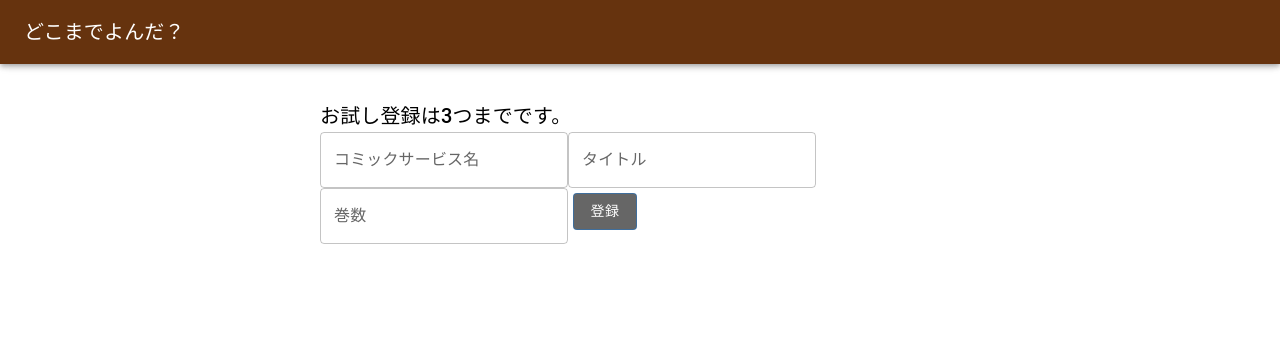
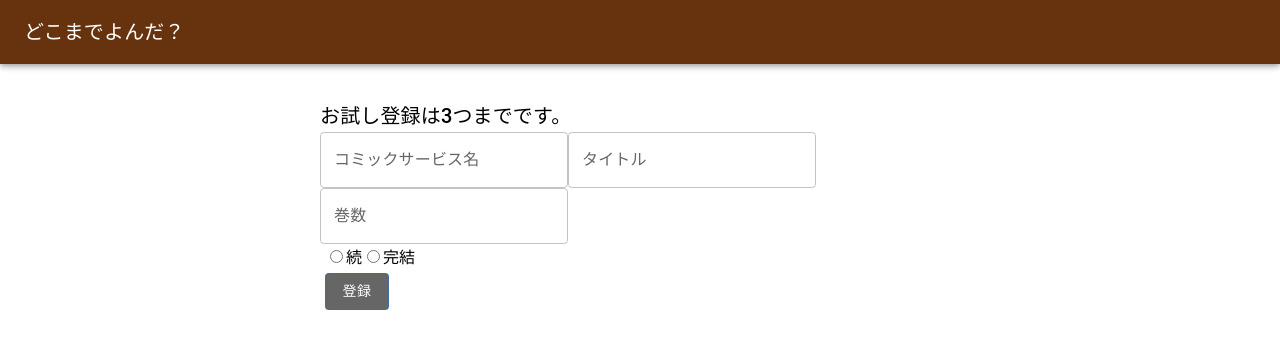
Before and after one commit to kana2212/ComicLogAPI, a React (Create React App) app in the folder frontend/: page /logpage in a window 1280 px wide. Shown: the top 348 px of the page. Built offline with nearby package versions, Linux system fonts and the light colour scheme.

Commit message:
登録結果を表示できるよう調整

```diff
--- a/frontend/src/App.js
+++ b/frontend/src/App.js
@@ -1,12 +1,15 @@
 import React from 'react';
 import { BrowserRouter } from 'react-router-dom';
 import './App.css';
+import { ComicInputProvider } from './hooks/ComicInputProvider';
 import { Router } from './router/Router';
 
 function App() {
   return (
     <BrowserRouter>
+    <ComicInputProvider>
     <Router />
+    </ComicInputProvider>
   </BrowserRouter>
   );
 }
--- a/frontend/src/component/molecules/user/CustomCheckBox.jsx
+++ b/frontend/src/component/molecules/user/CustomCheckBox.jsx
@@ -1,30 +1,29 @@
-import React, { useState } from "react";
+import React from "react";
 
-export const CustomCheckBox = () => {
-  const [selectedOption, setSelectedOption] = useState("");
-
+export const CustomCheckBox = ({ handleCheckBoxChange }) => {
   const handleChange = (e) => {
-    setSelectedOption(e.target.value);
+    handleCheckBoxChange(e.target.value);
   };
 
   return (
-    <form style={{ paddingLeft: "5px" }}>
+    <div style={{ paddingLeft: "5px" }}>
+      {" "}
       <input
         type="radio"
+        name="status"
         id="themeChecked1"
-        value="checked1"
-        checked={selectedOption === "checked1"}
+        value="続"
         onChange={handleChange}
       />
       <label htmlFor="themeChecked1">続</label>
       <input
         type="radio"
+        name="status"
         id="themeChecked2"
-        value="checked2"
-        checked={selectedOption === "checked2"}
+        value="完結"
         onChange={handleChange}
       />
       <label htmlFor="themeChecked2">完結</label>
-    </form>
+    </div>
   );
 };
--- /dev/null
+++ b/frontend/src/component/pages/ComicLogTable.jsx
@@ -0,0 +1,30 @@
+import {
+  Table,
+  TableBody,
+  TableCell,
+  TableContainer,
+  TableRow,
+} from "@mui/material";
+import React from "react";
+import { useComicInput } from "../../hooks/ComicInputProvider";
+
+export default function ComicLogTable() {
+  const { comicList } = useComicInput();
+
+  return (
+    <TableContainer>
+      <Table>
+        <TableBody>
+          {comicList.map((comic, index) => (
+            <TableRow key={index}>
+              <TableCell>{comic.comicServiceName}</TableCell>
+              <TableCell>{comic.comicTitle}</TableCell>
+              <TableCell>{comic.volumes}</TableCell>
+              <TableCell>{comic.status}</TableCell>
+            </TableRow>
+          ))}
+        </TableBody>
+      </Table>
+    </TableContainer>
+  );
+}
--- a/frontend/src/component/pages/LogPage.jsx
+++ b/frontend/src/component/pages/LogPage.jsx
@@ -1,27 +1,10 @@
-import { Button, List, ListItem, Typography } from "@mui/material";
-import React, { useState } from "react";
+import { Typography } from "@mui/material";
+import React from "react";
 import { Link } from "react-router-dom";
 import { CreateComicInput } from "../../hooks/CreateComicInput";
-import { DeleteComicLog } from "../../hooks/DeleteComicLog";
-import { EditComicLog } from "../../hooks/EditComicLog";
 import HeaderLayout from "../atoms/HeaderLayout";
-import { CustomCheckBox } from "../molecules/user/CustomCheckBox";
 
 export const LogPage = () => {
-  const { onClickRegistration } = CreateComicInput;
-
-  const { onClickUpdate } = EditComicLog;
-
-  const { deleteComicList } = DeleteComicLog;
-
-  const [comicList] = useState([]);
-
-  // const onChangeNewServiceName = (e) => setComicServiceName(e.target.value);
-  // const onChangeNewTitle = (e) => setComicTitle(e.target.value);
-  // const onChangeNewVolumes = (e) => setVolumes(e.target.value);
-
-  // const isMaxLimitRegister = comicList.length >= 3;
-
   return (
     <div
       style={{ display: "flex", justifyContent: "center", marginTop: "100px" }}
@@ -34,71 +17,6 @@ export const LogPage = () => {
           お試し登録は3つまでです。
         </Typography>
         <CreateComicInput />
-        {/* <TextField
-          variant="outlined"
-          onChange={onChangeNewServiceName}
-          label="コミックサービス名"
-          value={comicServiceName}
-          sx={{ maxWidth: 360 }}
-        />
-        <TextField
-          variant="outlined"
-          onChange={onChangeNewTitle}
-          label="タイトル"
-          value={comicTitle}
-          sx={{ maxWidth: 360 }}
-        />
-        <TextField
-          variant="outlined"
-          onChange={onChangeNewVolumes}
-          label="巻数"
-          value={volumes}
-        />
-        {isMaxLimitRegister && (
-          <p style={{ color: "red" }}>登録できる項目は3つまでです。</p>
-        )}
-        <Button
-          size="medium"
-          variant="outlined"
-          sx={{ bgcolor: "text.secondary", color: "#fff", margin: "5px" }}
-          onClick={onClickRegistration}
-          disabled={isMaxLimitRegister}
-        >
-          登録
-        </Button> */}
-        <List style={{ display: "block" }}>
-          {comicList.map((comic) => (
-            <ListItem divider key={comic.id}>
-              <Typography
-                style={{ color: comic.isDone ? "green" : "" }}
-                sx={{ justifyContent: "space-around" }}
-              >
-                {comic.comicServiceName} - {comic.comicTitle} - {comic.volumes}{" "}
-              </Typography>
-              <CustomCheckBox />
-              <Button
-                onClick={() => onClickUpdate(comic.id)}
-                variant="contained"
-                sx={{ marginLeft: 2, bgcolor: "#ffab40" }}
-              ></Button>
-              <Button
-                size="medium"
-                variant="outlined"
-                sx={{ bgcolor: "text.secondary", color: "#fff", margin: "5px" }}
-                onClick={onClickRegistration}
-              >
-                登録
-              </Button>
-              <Button
-                onClick={() => deleteComicList(comic.id)}
-                variant="contained"
-                sx={{ marginLeft: 2, bgcolor: "#448aff" }}
-              >
-                削除
-              </Button>
-            </ListItem>
-          ))}
-        </List>
       </div>
     </div>
   );
--- /dev/null
+++ b/frontend/src/hooks/ComicInputProvider.jsx
@@ -0,0 +1,25 @@
+import React, { createContext, useContext, useState } from "react";
+
+const ComicInputContext = createContext();
+
+export const ComicInputProvider = ({ children }) => {
+  const [inputData, setInputData] = useState({
+    comicServiceName: "",
+    comicTitle: "",
+    volumes: "",
+  });
+
+  const [comicList, setComicList] = useState([]);
+
+  return (
+    <ComicInputContext.Provider
+      value={{ inputData, setInputData, comicList, setComicList }}
+    >
+      {children}
+    </ComicInputContext.Provider>
+  );
+};
+
+export const useComicInput = () => {
+  return useContext(ComicInputContext);
+};
--- a/frontend/src/hooks/CreateComicInput.jsx
+++ b/frontend/src/hooks/CreateComicInput.jsx
@@ -1,90 +1,92 @@
-import { Button, TextField } from "@mui/material";
+import { Button, FormControl, TextField } from "@mui/material";
 import { useState } from "react";
+import { useForm } from "react-hook-form";
 import { instance } from "../axios/config";
+import { CustomCheckBox } from "../component/molecules/user/CustomCheckBox";
+import ComicLogTable from "../component/pages/ComicLogTable";
+import { useComicInput } from "./ComicInputProvider";
+import { useMessage } from "./useMessage";
 
 export const CreateComicInput = () => {
-  const handleValueChange = (newValue) => {
-    setComicList(newValue);
+  const { inputData, setInputData, setComicList } = useComicInput();
+  const { notifySuccess, notifyError } = useMessage();
+  const [status, setStatus] = useState("");
+
+  const handleCheckBoxChange = (selectedStatus) => {
+    setStatus(selectedStatus);
   };
-  const [comicServiceName, setComicServiceName] = useState("");
-  const [comicTitle, setComicTitle] = useState("");
-  const [volumes, setVolumes] = useState("");
-  const [comicList, setComicList] = useState([]);
-  const [alert, setAlert] = useState({ title: "", status: "" });
+  const {
+    register,
+    handleSubmit,
+    formState: { errors },
+  } = useForm();
 
-  const onChangeNewServiceName = (e) => setComicServiceName(e.target.value);
-  const onChangeNewTitle = (e) => setComicTitle(e.target.value);
-  const onChangeNewVolumes = (e) => setVolumes(e.target.value);
+  const onSubmit = async (data) => {
+    try {
+      const payload = {
+        ...data,
+        status: status,
+      };
+      const response = await instance.post("/comiclogs", payload, data);
+      setComicList((oldList) => [...oldList, response.data]);
+      console.log(response);
+      setInputData({
+        comicServiceName: "",
+        comicTitle: "",
+        volumes: "",
+      });
+      notifySuccess("登録成功");
 
-  const onClickRegistration = async () => {
-    try {
-      const response = await instance.post("/comiclogs", {
-        comicServiceName,
-        comicTitle,
-        volumes,
-      });
-      console.log(response);
-      setComicServiceName("");
-      setComicTitle("");
-      setVolumes("");
-      setAlert({ title: "登録成功", status: "success" });
-
-      const updatedResponse = await instance.get(
-        "http://localhost:8080/comiclogs"
-      );
-      handleValueChange(updatedResponse.data);
-    } catch (err) {
-      console.error(err);
-      setAlert({ title: "登録失敗", status: "error" });
+      const createResponse = await instance.get("/comiclogs");
+      setComicList(createResponse.data);
+    } catch (error) {
+      notifyError("登録失敗");
     }
   };
 
-  const isMaxLimitRegister = comicList.length >= 3;
-
   return (
+    <form onSubmit={handleSubmit(onSubmit)}>
       <>
+        <FormControl>
           <TextField
+            {...register("comicServiceName", { required: true })}
+            label="コミックサービス名"
             variant="outlined"
-        onChange={onChangeNewServiceName}
-        label="コミックサービス名"
-        value={comicServiceName}
             sx={{ maxWidth: 360 }}
           />
+          {errors.comicServiceName && (
+            <span>コミックサービス名を入力してください</span>
+          )}
+        </FormControl>
+        <FormControl>
           <TextField
+            {...register("comicTitle", { required: true })}
+            label="タイトル"
             variant="outlined"
-        onChange={onChangeNewTitle}
-        label="タイトル"
-        value={comicTitle}
             sx={{ maxWidth: 360 }}
           />
+          {errors.comicTitle && <span>タイトルを入力してください</span>}
+        </FormControl>
+        <FormControl>
           <TextField
+            {...register("volumes", { pattern: /^[0-9]*$/ })}
+            label="巻数"
             variant="outlined"
-        onChange={onChangeNewVolumes}
-        label="巻数"
-        value={volumes}
+            sx={{ maxWidth: 360 }}
           />
-      {isMaxLimitRegister && (
-        <p style={{ color: "red" }}>登録できる項目は3つまでです。</p>
-      )}
+          {errors.volumes && <span>数字を入力してください</span>}
+        </FormControl>
+        <CustomCheckBox handleCheckBoxChange={handleCheckBoxChange} />
         <Button
+          type="submit"
           size="medium"
           variant="outlined"
           sx={{ bgcolor: "text.secondary", color: "#fff", margin: "5px" }}
-        onClick={onClickRegistration}
-        disabled={isMaxLimitRegister}
         >
           登録
         </Button>
       </>
+      <ComicLogTable inputData={inputData} />
+    </form>
   );
-
-  // return {
-  //   comicServiceName,
-  //   setComicServiceName,
-  //   comicTitle,
-  //   setComicTitle,
-  //   volumes,
-  //   setVolumes,
-  //   onClickRegistration,
-  // };
 };
--- a/frontend/src/hooks/EditComicLog.jsx
+++ b/frontend/src/hooks/EditComicLog.jsx
@@ -1,59 +1,59 @@
-import { useEffect, useState } from "react";
+import { Button } from "@mui/material";
+import { memo, useEffect, useState } from "react";
+import { toast } from "react-hot-toast";
 import { useNavigate, useParams } from "react-router-dom";
 import { instance } from "../axios/config";
+import { useComicInput } from "./ComicInputProvider";
 
-export const EditComicLog = () => {
+export const EditComicLog = memo((props) => {
+  const { updateComicList, setUpdateComicList } = props;
   const { id } = useParams();
+  const { inputData } = useComicInput();
+
   const navigate = useNavigate();
 
-  const [comicServiceName, setComicServiceName] = useState("");
-  const [comicTitle, setComicTitle] = useState("");
-  const [volumes, setVolumes] = useState("");
-  const [comicList, setComicList] = useState([]);
-  const [setAlert] = useState({ title: "", status: "" });
+  const [updateServiceName, setUpdateServiceName] = useState("");
+  const [updateTitle, setUpdateTitle] = useState("");
+  const [updateVolumes, setUpdateVolumes] = useState("");
+
+  const onChangeUpdateServiceName = (e) => setUpdateServiceName(e.target.value);
+  const onChangeUpdateTitle = (e) => setUpdateTitle(e.target.value);
+  const onChangeUpdateVolumes = (e) => setUpdateVolumes(e.target.value);
 
   useEffect(() => {
-    instance
-      .get("/comiclogs/" + id)
-      .then((response) => {
-        setComicList(response.data);
-      })
-      .catch((error) => console.log(error));
-  }, [id]);
+    setUpdateServiceName(updateComicList?.comicServiceName ?? "");
+    setUpdateTitle(updateComicList?.comicTitle ?? "");
+    setUpdateVolumes(updateComicList?.volumes ?? "");
+  }, [updateComicList]);
 
-  const changeComicLog = (comicServiceName, comicTitle, volumes) => {
-    setComicServiceName(comicServiceName);
-    setComicTitle(comicTitle);
-    setVolumes(volumes);
+  const onClickUpdate = async () => {
+    try {
+      const response = await instance.patch(`/comiclogs/${id}`, {
+        comicServiceName: updateServiceName,
+        comicTitle: updateTitle,
+        volumes: updateVolumes,
+      });
+      const updatedResponse = await instance.get(`/comiclogs/${id}`);
+      setUpdateComicList(updatedResponse.data);
+      toast.success("登録成功");
+    } catch (err) {
+      toast.error("登録失敗");
+      navigate("/logpage");
+    }
   };
 
-  const onClickUpdate = async (id) => {
-    try {
-      const response = await instance.patch(`/comiclogs/${id}`, {
-        comicServiceName: comicServiceName,
-        comicTitle: comicTitle,
-        volumes: volumes,
-      });
-      console.log(response);
-      setAlert({ title: "登録成功", status: "success" });
-    } catch (err) {
-      console.error(err);
-      setAlert({ title: "登録失敗", status: "error" });
-    }
-    navigate("/logpage");
-  };
-
-  return {
-    comicServiceName,
-    setComicServiceName,
-    comicTitle,
-    setComicTitle,
-    volumes,
-    setVolumes,
-    comicList,
-    setComicList,
-    changeComicLog,
-    onClickUpdate,
-    EditComicLog,
-  };
-};
+  return (
+    <form onSubmit={onClickUpdate}>
+      <>
+        <Button
+          type="submit"
+          size="medium"
+          variant="outlined"
+          sx={{ bgcolor: "text.secondary", color: "#fff", margin: "5px" }}
+        >
+          編集
+        </Button>
+      </>
+    </form>
+  );
+});
--- /dev/null
+++ b/frontend/src/hooks/useMessage.jsx
@@ -0,0 +1,28 @@
+import { toast } from "react-hot-toast";
+
+export const useMessage = () => {
+  const notifySuccess = (message) =>
+    toast.success(message, {
+      style: {
+        display: "flex",
+        justifyContent: "center",
+        margin: "4px 10px",
+        color: "inherit",
+        flex: "1 1 auto",
+        whiteSpace: "pre-line",
+      },
+    });
+  const notifyError = (message) =>
+    toast.error(message, {
+      style: {
+        display: "flex",
+        justifyContent: "center",
+        margin: "4px 10px",
+        color: "inherit",
+        flex: "1 1 auto",
+        whiteSpace: "pre-line",
+      },
+    });
+
+  return { notifySuccess, notifyError };
+};
```
Also changed, not shown: frontend/package.json (+6 -1 lines), frontend/src/hooks/DeleteComicLog.jsx (+37 -16 lines), frontend/src/router/Router.jsx (+8 -1 lines), 1 other file (tests, documents, lock files or other folders). Lines whose indentation alone changed are shown as unchanged.
